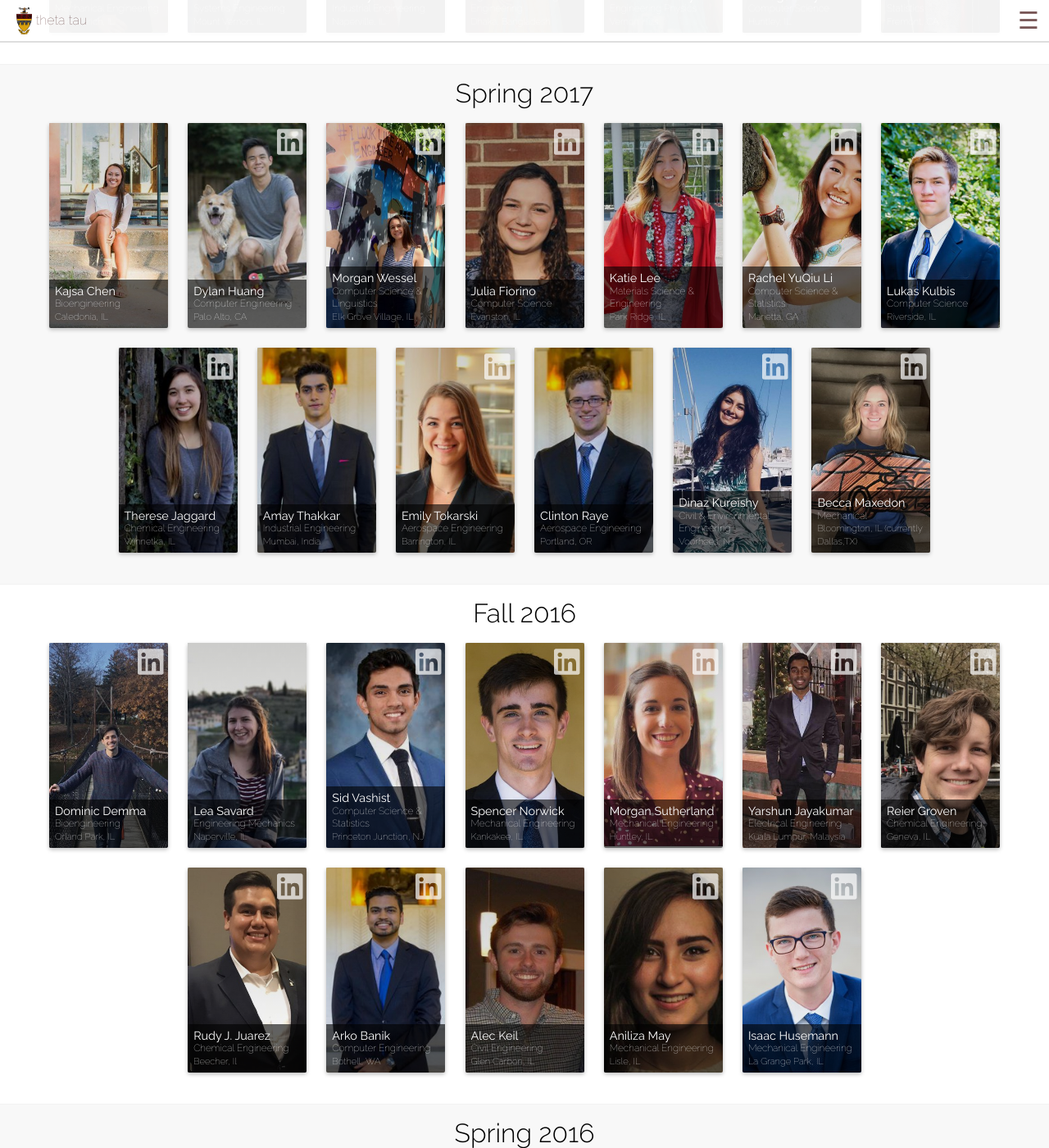
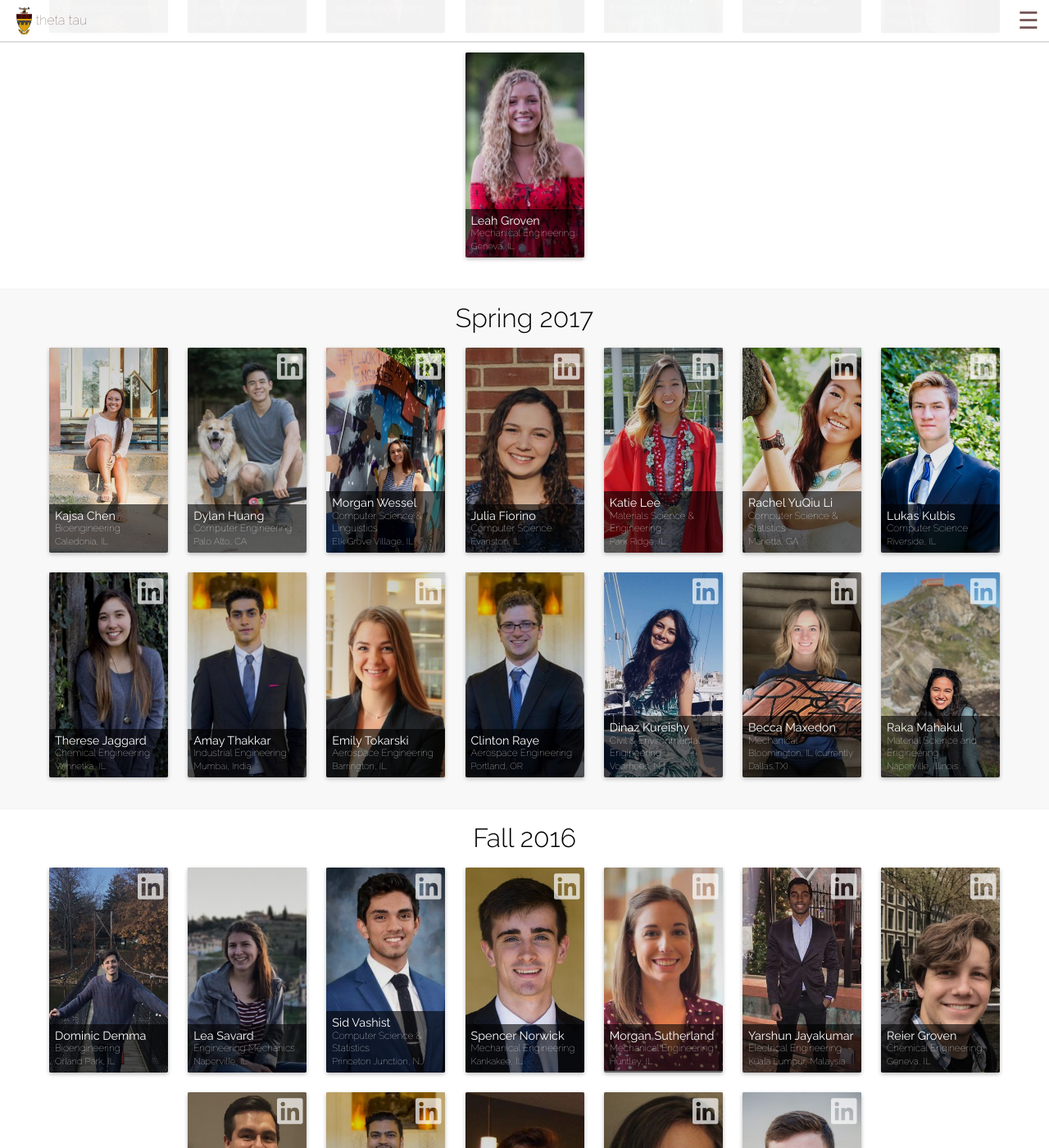
Before and after one commit to KappaThetaTau/kappathetatau.github.io, a Jekyll site: the page built from brothers.html, in a window 1280 px wide and 1400 px high, scrolled down 1259 px. Shown: the whole window at 82% size. Built offline with Jekyll 4.4.1, drawn with Linux system fonts in a browser that asks for light colours; nearby versions of some CDN libraries; some of the changed text lies outside the part shown.

Commit message:
Updated brothers

```diff
--- a/_data/members.yml
+++ b/_data/members.yml
@@ -70,6 +70,11 @@ classes:
     major: Computer Science & Statistics
     name: Tanvi Raja
     picture: tanvi_raja.jpg
+  - hometown: Geneva, IL
+    linkedin: ''
+    major: 'Mechanical Engineering '
+    name: Leah Groven
+    picture: leah_groven.JPG
 - Spring 2017:
   - hometown: Caledonia, IL
     linkedin: ''
@@ -136,6 +141,11 @@ classes:
     major: 'Mechanical '
     name: Becca Maxedon
     picture: becca_maxedon.jpg
+  - hometown: Naperville, Illinois
+    linkedin: https://www.linkedin.com/in/raka-mahakul-bb2043139/
+    major: Material Science and Engineering
+    name: Raka Mahakul
+    picture: raka_mahakul.jpg
 - Fall 2016:
   - hometown: Orland Park, IL
     linkedin: https://www.linkedin.com/in/dominic-demma-5a6731129/
@@ -299,6 +309,11 @@ classes:
     major: 'Chemical Engineering '
     name: Maddy Chalifoux
     picture: maddy_chalifoux.jpg
+  - hometown: Marion, IA
+    linkedin: http://www.linkedin.com/in/tara-zumwalt-457827a2
+    major: Civil Engineering
+    name: Tara Zumwalt
+    picture: tara_zumwalt.jpg
 - Spring 2015:
   - hometown: Downers Grove, IL
     linkedin: https://www.linkedin.com/in/kjburns2/
--- a/scripts/Theta Tau Website Brother Info.csv
+++ b/scripts/Theta Tau Website Brother Info.csv
@@ -67,3 +67,6 @@ Timestamp,Email Address,Pledge Class,Full Name (ie. Dylan Huang),Major (ie. Comp
 3/1/2018 17:36:02,mmukhil@gmail.com,Fall 2017,Mukhil Murugasamy,Computer Science,"Huntley, IL",https://www.linkedin.com/in/mukhilm/,https://drive.google.com/open?id=1442k1GzPKptkrRaBYKfShAr5CAVuONCD
 3/1/2018 23:58:02,tr2@illinois.edu,Fall 2017,Tanvi Raja,Computer Science & Statistics,"Fremont, CA",https://www.linkedin.com/in/tanviraja/,https://drive.google.com/open?id=1sRss37UxHdk70l9gLaOpMhB9B6sYiJgh
 3/3/2018 7:44:23,chalifx2@illinois.edu,Fall 2015,Maddy Chalifoux,Chemical Engineering ,"Champaign, IL",https://www.linkedin.com/in/madeleine-chalifoux/,https://drive.google.com/open?id=1xqowU7R17iyl9ju3wuQUgunq8YC8MfjN
+3/5/2018 13:00:31,rakam2@illinois.edu,Spring 2017,Raka Mahakul,Material Science and Engineering,"Naperville, Illinois",https://www.linkedin.com/in/raka-mahakul-bb2043139/,https://drive.google.com/open?id=1KKcb7yMDp680knjvwc9McgUp99Sg5e3U
+3/5/2018 15:23:45,lgroven2@illinois.edu,Fall 2017,Leah Groven,Mechanical Engineering ,"Geneva, IL",,https://drive.google.com/open?id=10Utjpna0sjolvNOMj4UT5t8kUf_x92Oe
+3/5/2018 20:14:52,tzumwal2@illinois.edu,Fall 2015,Tara Zumwalt,Civil Engineering,"Marion, IA",http://www.linkedin.com/in/tara-zumwalt-457827a2,https://drive.google.com/open?id=1t9F7owWVah5v-_Tm06J85OuWgzo3jaFk
```
Also changed, not shown: assets/imgs/brothers/leah_groven.JPG (added), assets/imgs/brothers/raka_mahakul.jpg (added), assets/imgs/brothers/tara_zumwalt.jpg (added).
